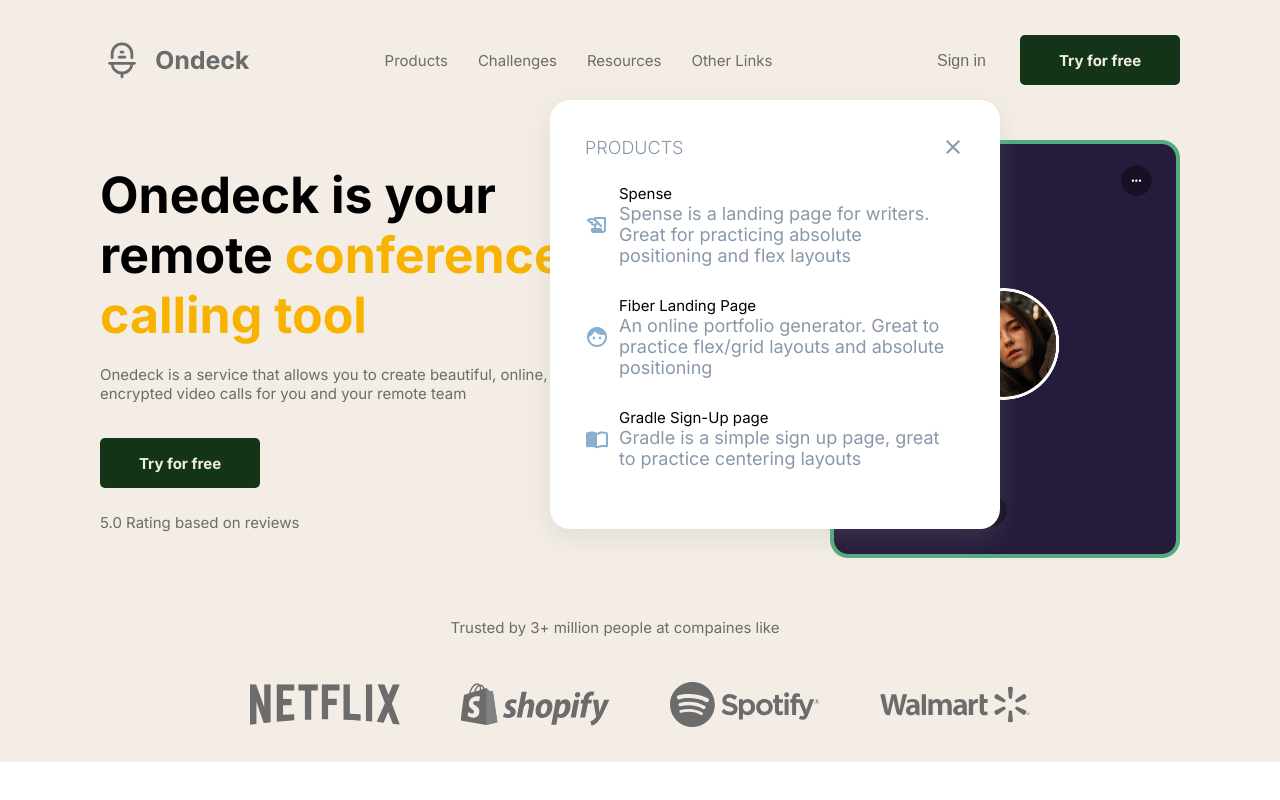
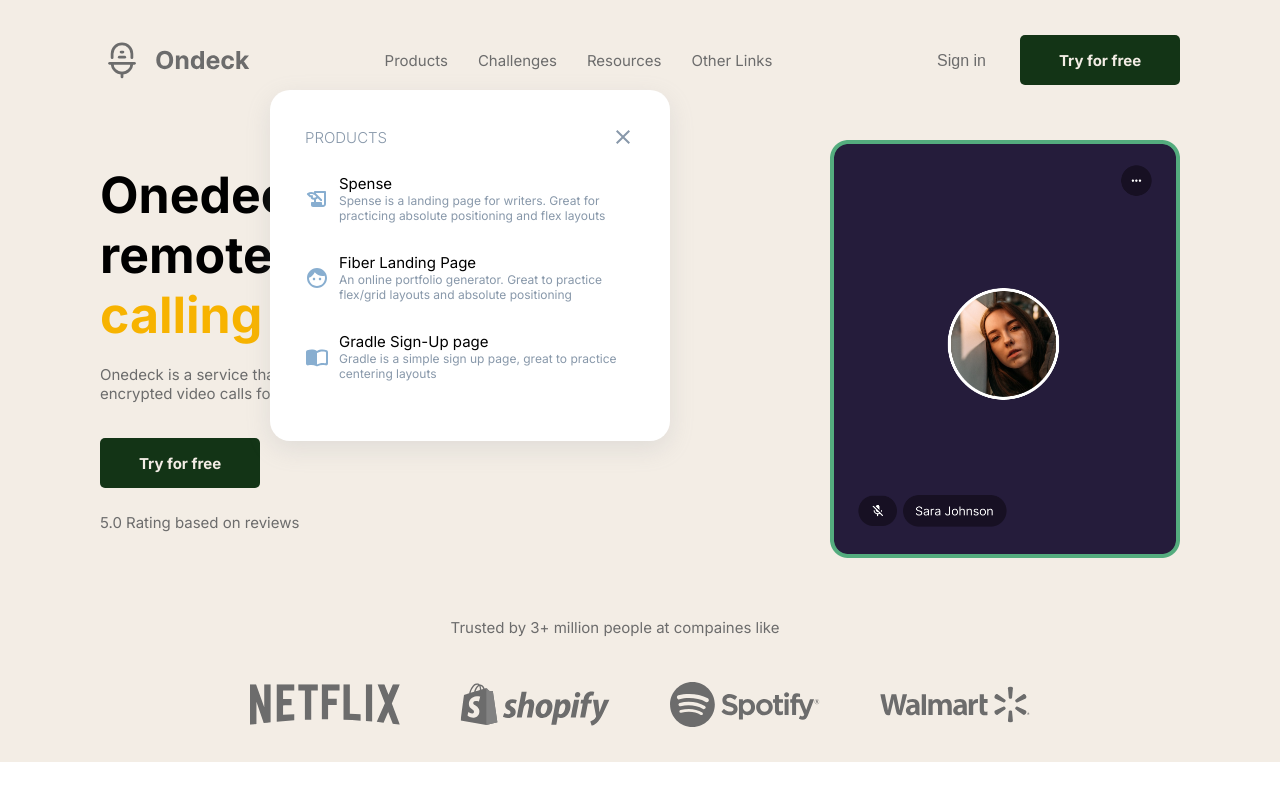
Before and after one commit to isthisrealhardik/js30-navbar, a plain HTML site: page src/index.html in a window 1280 px wide. Both pictures are taken after a click on the link "Products". Drawn offline with Linux system fonts and the light colour scheme.

Commit message:
desktop navbar fixed

```diff
--- a/src/styles/responsive.css
+++ b/src/styles/responsive.css
@@ -104,16 +104,16 @@
         width: 150px;
     }
     #pop {
-        width: 450px;
+        width: 400px;
         padding: 35px;
-        top: 100px;
-        left: 550px;
+        top: 90px;
+        left: 270px;
     }
     h3 {
-        font-size: 18px;
+        font-size: 15px;
     }
     #product p {
-        font-size: 18px;
+        font-size: 12px;
     }
     #product {
         margin: 15px 0px;
```
